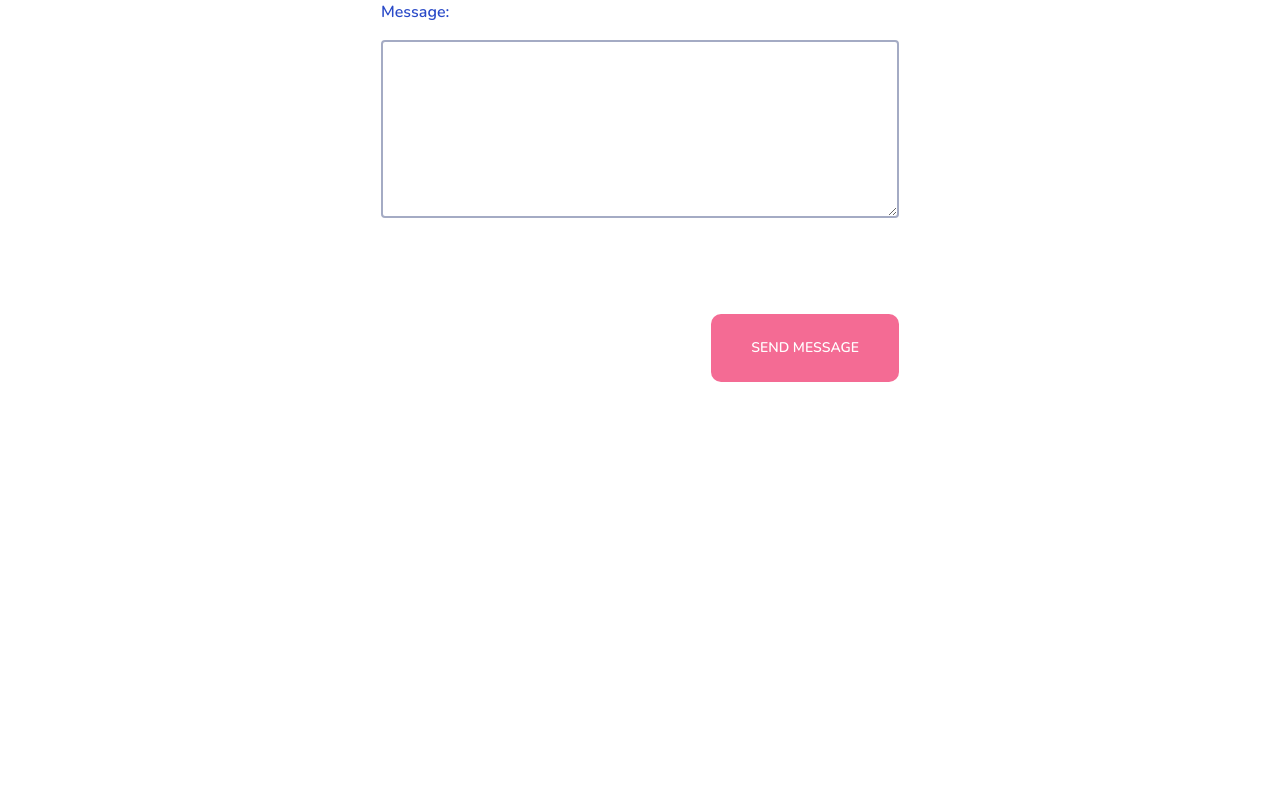
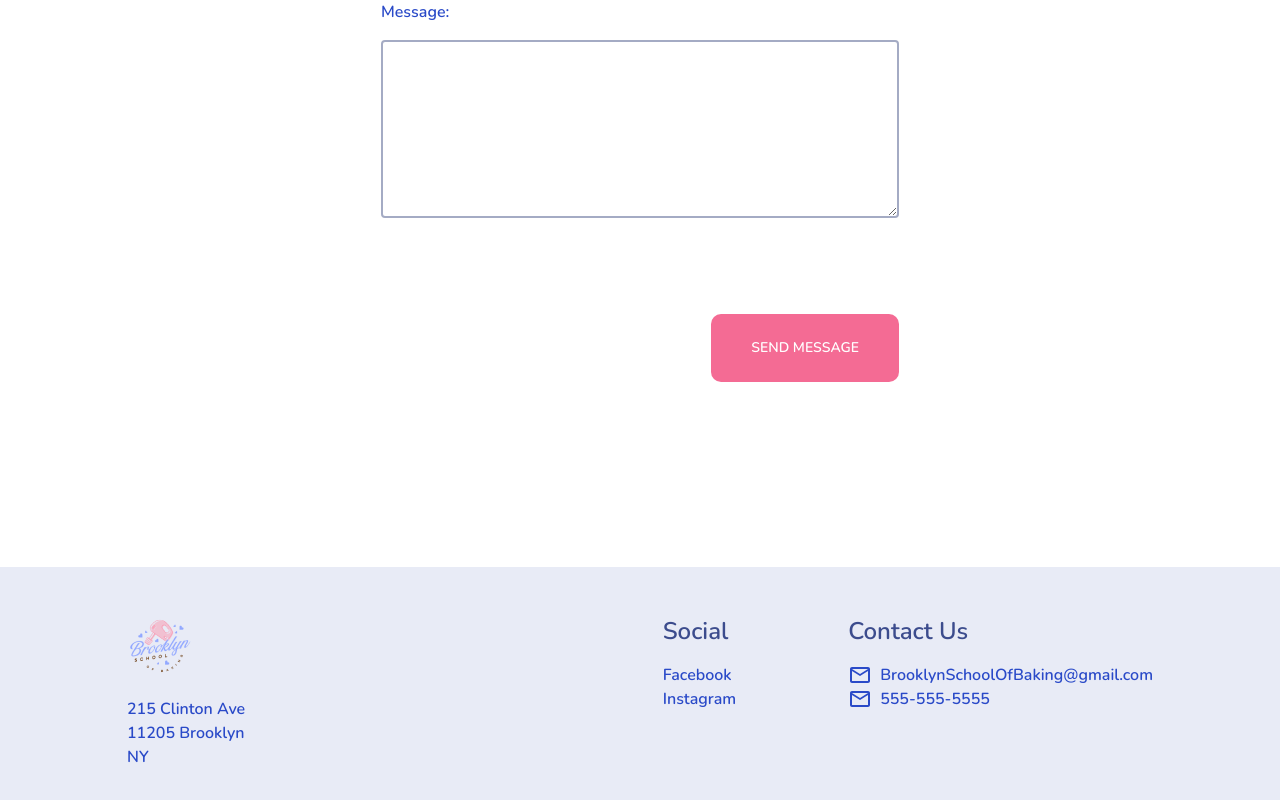
Before and after one commit to Magda78/baking-school-mern, a React (Create React App) app in the folder frontend/: page / in a window 1280 px wide. Shown: the part 4546-5346 px from the top of the page. Before the commit the page ends 4976 px from the top, so only its background shows below. Built offline with nearby package versions, Linux system fonts and the light colour scheme.

Commit message:
footer section

```diff
--- a/frontend/src/App.js
+++ b/frontend/src/App.js
@@ -7,6 +7,7 @@ import About from './components/about';
 import Galery from './components/galery';
 import Testimonials from './components/testimonials';
 import Contact from './components/contact';
+import Footer from './components/footer';
 
 function App() {
 	const [ screenSize, setScreenSize ] = useState('');
@@ -42,6 +43,7 @@ function App() {
       <Galery />
       <Testimonials screenSize={screenSize}/>
       <Contact />
+      <Footer />
 			{overlay ? (
 				<div className="bg-white w-[85%] h-screen py-[45px] pr-[127px]  absolute top-[140px] right-0 flex flex-col items-end leading-6">
 					<h2 className="font-bold text-base font-Nunito uppercase text-pink cursor-pointer hover:text-light-blue">
--- a/frontend/src/components/contact.js
+++ b/frontend/src/components/contact.js
@@ -1,6 +1,6 @@
 function Contact() {
 	return (
-		<section className="flex flex-col justify-center py-[48px]">
+		<section className="flex flex-col justify-center py-[48px] mb-[137px]">
 			<form className="flex flex-col justify-between items-center">
 				<div className="flex flex-col justify-between items-center">
 					<div className="flex flex-row ">
--- /dev/null
+++ b/frontend/src/components/footer.js
@@ -0,0 +1,50 @@
+import EmailOutlinedIcon from '@mui/icons-material/EmailOutlined';
+
+function Footer() {
+	return (
+		<section className="py-12 px-[127px] bg-midium-blue flex sm:flex-col md:flex-col lg:flex-col 2xl:flex-row justify-between">
+			<div>
+				<div className="mb-6">
+					<img src="/img/small-logo.png" alt="logo" />
+				</div>
+				<div>
+					<h2 className="font-bold text-base font-Nunito text-dark-blue">215 Clinton Ave</h2>
+					<h2 className="font-bold text-base font-Nunito text-dark-blue">11205 Brooklyn</h2>
+					<h2 className="font-bold text-base font-Nunito text-dark-blue">NY</h2>
+				</div>
+			</div>
+			<div className="flex sm:flex-col sm:space-x-0 sm:mt-6 md:flex-col md:space-x-0 md:mt-6 lg:flex-col lg:mt-6 lg:space-x-0 2xl:flex-row 2xl:space-x-28">
+				<div>
+					<h2 className="font-bold text-2xl font-Nunito text-very-dark-blue mb-4">Social</h2>
+					<div>
+						<h2 className="font-bold text-base font-Nunito text-dark-blue hover:text-light-blue cursor-pointer">
+							Facebook
+						</h2>
+						<h2 className="font-bold text-base font-Nunito text-dark-blue hover:text-light-blue cursor-pointer">
+							Instagram
+						</h2>
+					</div>
+				</div>
+				<div>
+					<div className="font-bold text-2xl font-Nunito text-very-dark-blue mb-4 sm:mt-6 md:mt-6 lg:mt-6">
+						Contact Us
+					</div>
+					<div className="flex flex-row">
+						<EmailOutlinedIcon className="font-bold text-base font-Nunito text-dark-blue mr-2" />
+						<h2 className="font-bold text-base font-Nunito text-dark-blue hover:text-light-blue cursor-pointer">
+							BrooklynSchoolOfBaking@gmail.com
+						</h2>
+					</div>
+					<div className="flex flex-row">
+						<EmailOutlinedIcon className="font-bold text-base font-Nunito text-dark-blue mr-2" />
+						<h2 className="font-bold text-base font-Nunito text-dark-blue hover:text-light-blue cursor-pointer">
+							555-555-5555
+						</h2>
+					</div>
+				</div>
+			</div>
+		</section>
+	);
+}
+
+export default Footer;
--- a/frontend/src/components/navbar.js
+++ b/frontend/src/components/navbar.js
@@ -16,7 +16,7 @@ function Navbar({ screenSize, setOverlay }) {
 		}
 	};
 	return (
-		<section className="px-[127px] py-[48px] flex flex-row items-center justify-between">
+		<section className="px-[127px] py-12 flex flex-row items-center justify-between">
 			<div>
 				<img src="/img/logo.png" alt="logo" />
 			</div>
--- a/frontend/src/components/programs.js
+++ b/frontend/src/components/programs.js
@@ -3,7 +3,7 @@ import Program from './program';
 
 function Programs({ screenSize }) {
 	return (
-		<section className="bg-midium-blue py-[48px] px-[154px] grid sm:grid-cols-1 md:grid-cols-1 lg:grid-cols-1 xl:grid-cols-2 2xl:grid-cols-3 3xl:grid-cols-3 xl:gap-y-8 xl:justify-items-center xl:gap-x-8 2xl:gap-x-8 3xl:gap-x-8 lg:gap-x-8">
+		<section className="bg-midium-blue py-12 px-[154px] grid sm:grid-cols-1 md:grid-cols-1 lg:grid-cols-1 xl:grid-cols-2 2xl:grid-cols-3 3xl:grid-cols-3 xl:gap-y-8 xl:justify-items-center xl:gap-x-8 2xl:gap-x-8 3xl:gap-x-8 lg:gap-x-8">
 			{data?.map((item, index) => {
 				let colSpan = 'col-span-1';
 
```
Also changed, not shown: frontend/public/img/small-logo.png (added).
